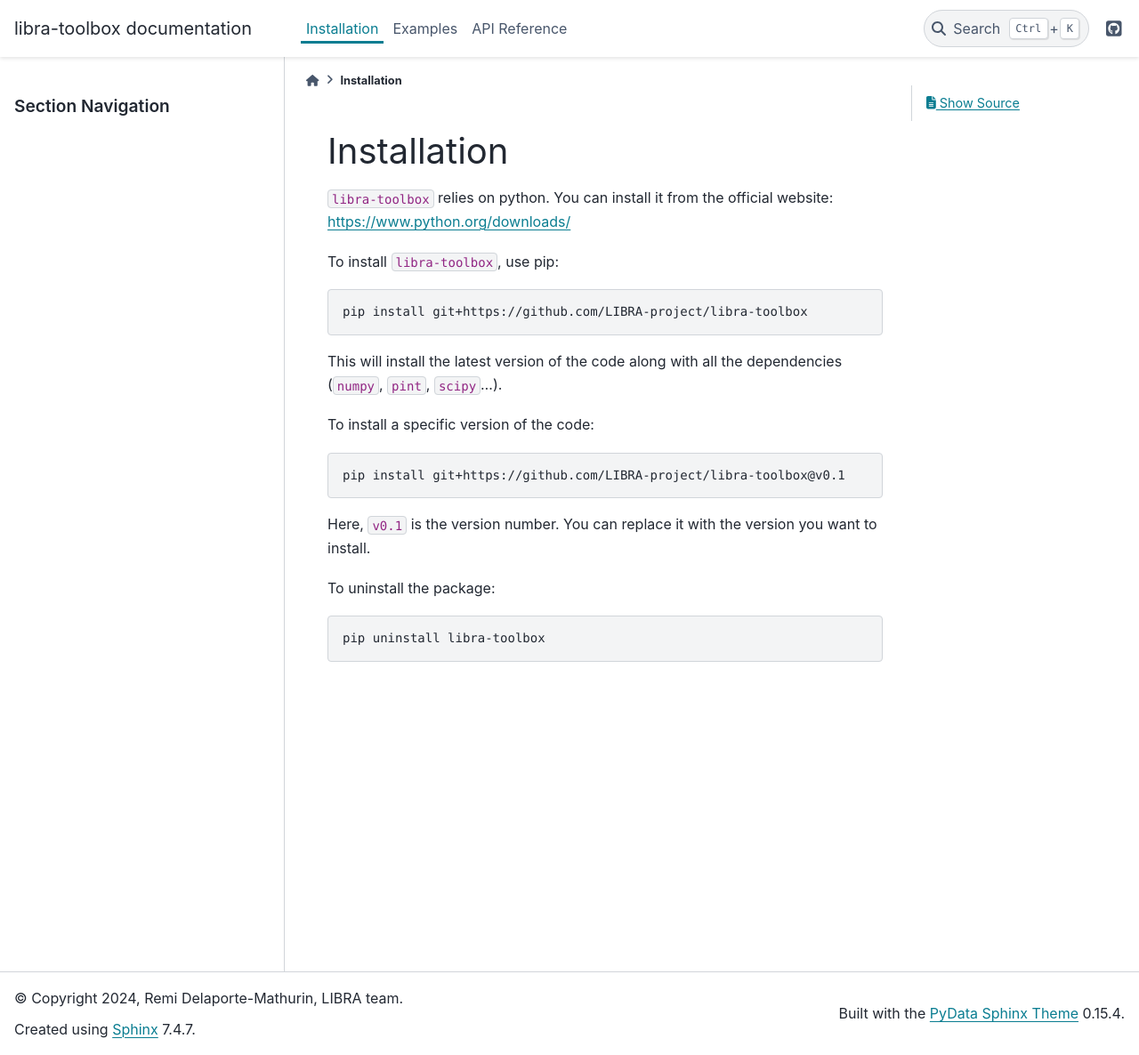
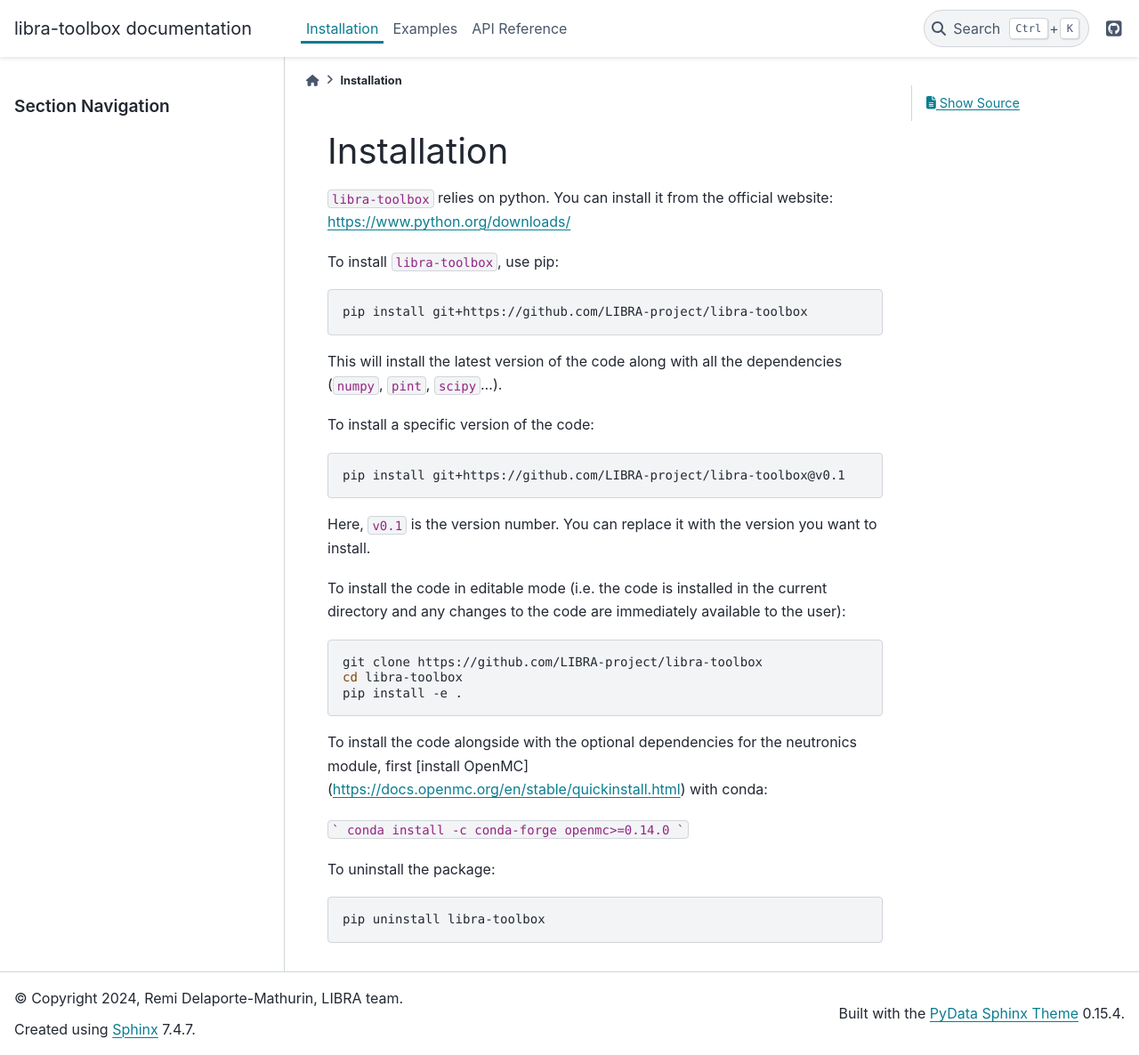
Before and after one commit to davidepettinari/libra-toolbox, a Sphinx documentation site: the page built from docs/installation.rst, in a window 1280 px wide and 1186 px high. Shown: the whole window at 89% size. Built offline with Sphinx 7.4.7 and the PyData theme 0.15.4, drawn with Linux system fonts in a browser that asks for light colours.

Commit message:
updated installation instructions + renamed optional dependencies set

````diff
--- a/docs/installation.rst
+++ b/docs/installation.rst
@@ -21,6 +21,20 @@ To install a specific version of the code:
 
 Here, ``v0.1`` is the version number. You can replace it with the version you want to install.
 
+To install the code in editable mode (i.e. the code is installed in the current directory and any changes to the code are immediately available to the user):
+
+.. code-block:: bash
+
+   git clone https://github.com/LIBRA-project/libra-toolbox
+   cd libra-toolbox
+   pip install -e .
+
+To install the code alongside with the optional dependencies for the neutronics module, first [install OpenMC](https://docs.openmc.org/en/stable/quickinstall.html) with conda:
+
+```
+conda install -c conda-forge openmc>=0.14.0
+```
+
 To uninstall the package:
 
 .. code-block:: bash
--- a/pyproject.toml
+++ b/pyproject.toml
@@ -18,7 +18,7 @@ dynamic = ["version"]
 dependencies = ["numpy", "pint", "scipy", "matplotlib", "sympy", "pandas"]
 
 [project.optional-dependencies]
-extra-feature = ["openmc>=0.14.0", "h5py"]
+neutronics = ["openmc>=0.14.0", "h5py"]
 tests = ["pytest>=5.4.3", "pytest-cov", "nbconvert", "ipykernel"]
 
 [tool.setuptools_scm]
````
Also changed, not shown: README.md (+1 -16 lines).
